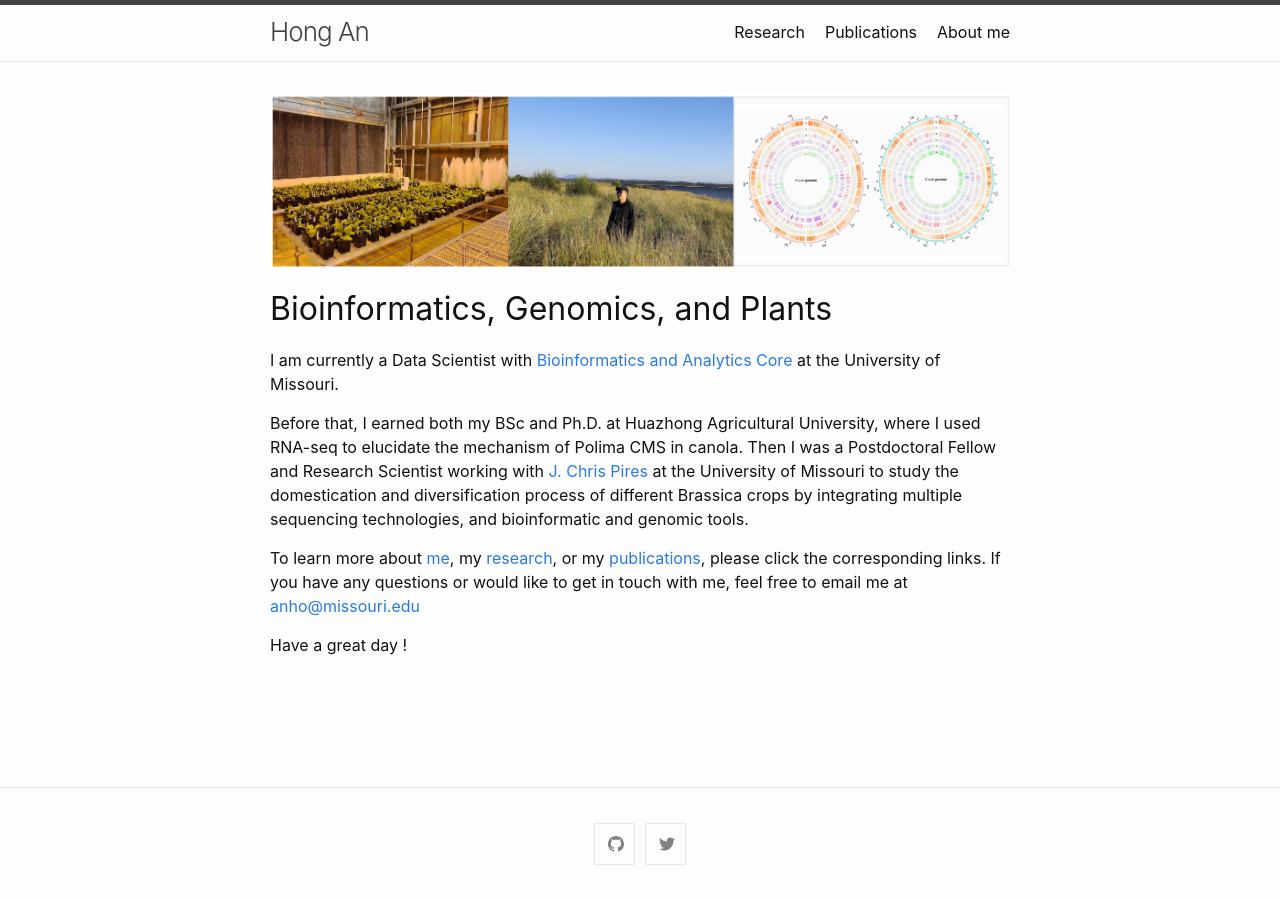
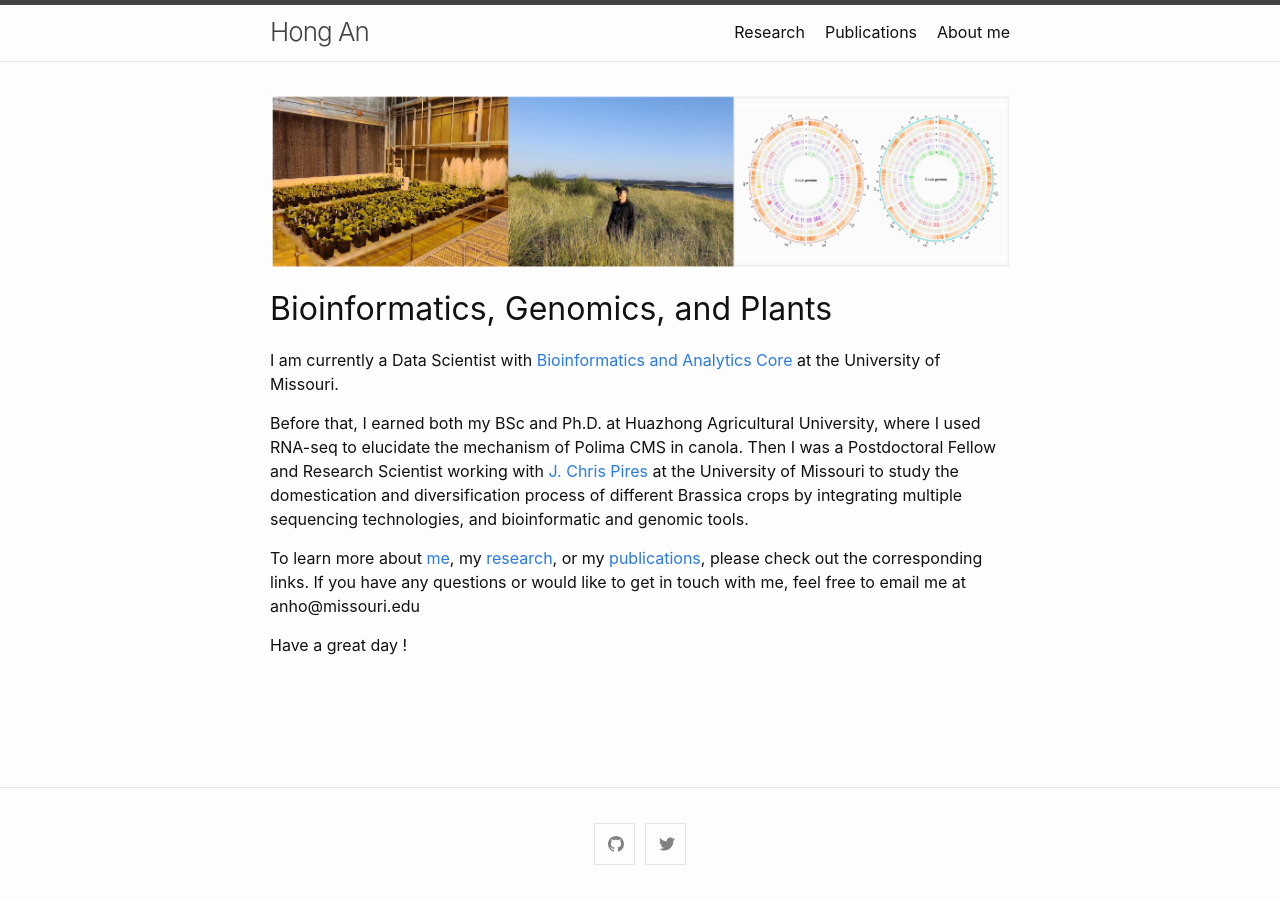
Before and after one commit to anhong11/anhong11.github.io, a Jekyll site: the page built from index.md, in a window 1280 px wide. Built offline with Jekyll 4.4.1, drawn with Linux system fonts in a browser that asks for light colours; our own code applies the rules of GitHub Pages for plain Markdown files.

Commit message:
Update index.md

```diff
--- a/index.md
+++ b/index.md
@@ -6,6 +6,6 @@ I am currently a Data Scientist with [Bioinformatics and Analytics Core](https:/
 
 Before that, I earned both my BSc and Ph.D. at Huazhong Agricultural University, where I used RNA-seq to elucidate the mechanism of Polima CMS in canola. Then I was a Postdoctoral Fellow and Research Scientist working with [J. Chris Pires](https://bondlsc.missouri.edu/person/j-chris-pires/) at the University of Missouri to study the domestication and diversification process of different Brassica crops by integrating multiple sequencing technologies, and bioinformatic and genomic tools.
 
-To learn more about [me](https://anhong11.github.io/About/), my [research](https://anhong11.github.io/Research/), or my [publications](https://anhong11.github.io/Publications/), please click the corresponding links. If you have any questions or would like to get in touch with me, feel free to email me at [anho@missouri.edu](anho@missouri.edu)
+To learn more about [me](https://anhong11.github.io/About/), my [research](https://anhong11.github.io/Research/), or my [publications](https://anhong11.github.io/Publications/), please check out the corresponding links. If you have any questions or would like to get in touch with me, feel free to email me at anho@missouri.edu
 
 Have a great day !
```
